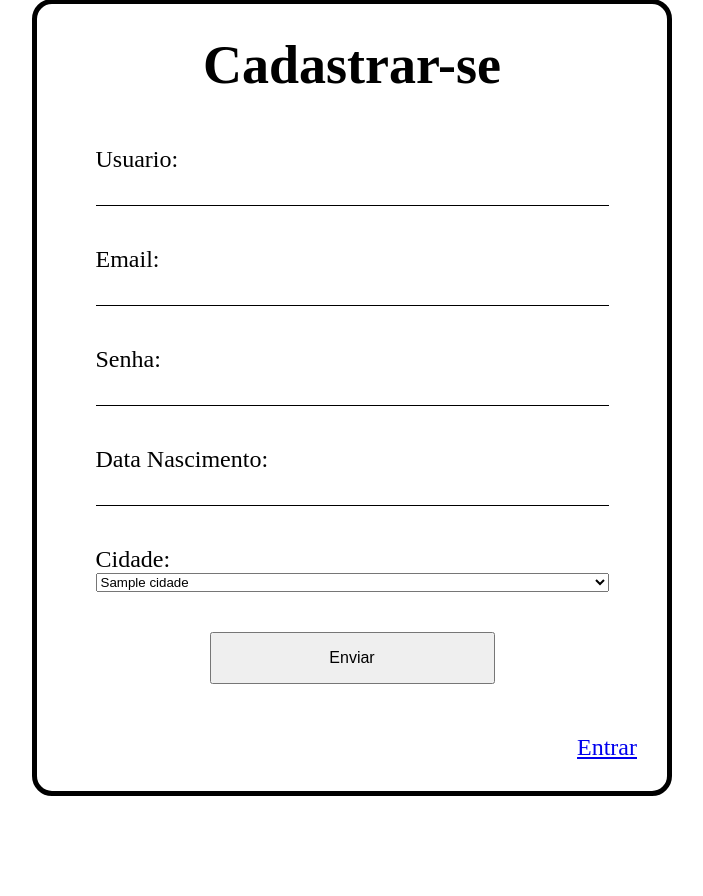
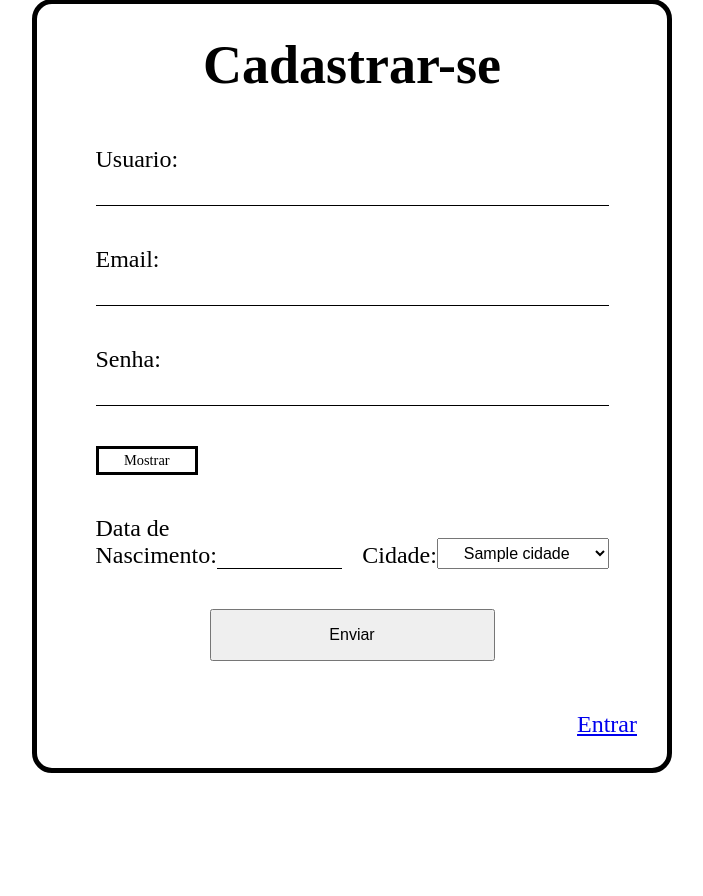
Before and after one commit to DimitriPD/ProjetoDetDel-Vicios, a PHP site: page /formulario.php in a window 1280 px wide. Shown: the part 182-1078 px from the top of the page, without its empty margins (288-991 px from the left). After the commit the page ends 955 px from the top, so only its background shows below. Run offline with PHP 8.4, Linux system fonts and the light colour scheme; tables that the repository leaves empty or names only in its code hold one stand-in row (values such as "Sample post").

Commit message:
validacao de formulario, falta ainda uma máscara para data e valida-la. Adicionado avisos para preencher campos' e limit na funcao selectFor

```diff
--- a/components.php
+++ b/components.php
@@ -7,7 +7,6 @@
     <link rel="stylesheet" href="./css/usuarios.css">
 
     <link rel="shortcut icon" href="./img/icones/detdelunity.jpeg" type="image/x-icon">
-    <script src="./js/script.js" defer></script>
 
     <title>Projeto DetDelDel</title>
 </head>
--- a/crudFunc.php
+++ b/crudFunc.php
@@ -1,5 +1,5 @@
 <?php
-    function selectFromDb (mysqli $conn, string $atributos, string $tabela, string $condicao = null, string $ordena = null) {
+    function selectFromDb (mysqli $conn, string $atributos, string $tabela, string $condicao = null, string $ordena = null, int $limita = null) {
         try {
             $sql = "SELECT $atributos FROM $tabela ";
 
@@ -8,7 +8,11 @@
             }
 
             if ($ordena !== null) {
-                $sql .= "ORDER BY $ordena";
+                $sql .= "ORDER BY $ordena ";
+            }
+
+            if ($limita !== null) {
+                $sql .= "LIMIT $limita ";
             }
 
             $result = mysqli_query($conn, $sql);
@@ -27,10 +31,17 @@
 
     function insertFromDb (mysqli $conn, string $tabela, string $valores) {
         try {
-            $id = 14;
-            $sql = "INSERT INTO $tabela values ($id, $valores)";
-            $result = mysqli_query($conn, $sql);
-            $linhas = mysqli_affected_rows( $conn );
+            $codUsuarioAnterior = selectFromDb($conn, 'cod_usuario', 'tb_usuarios', null, 'cod_usuario desc', 1);
+
+            if ($codUsuarioAnterior) {
+                while ($row = mysqli_fetch_assoc($codUsuarioAnterior)) {
+                    settype($row['cod_usuario'],'integer');
+                    $id = $row['cod_usuario'] + 1;
+                }
+            }
+
+            $sql = "INSERT INTO $tabela VALUES ($id, $valores)";
+            return mysqli_query($conn, $sql);
         } catch (Exception $e) {
             echo"Erro ao inserir no Banco: " . $e->getMessage();
         }
--- a/css/formulario.css
+++ b/css/formulario.css
@@ -44,6 +44,54 @@
 
 }
 
+.form-item:has(> .item_duplo) {
+    display: flex;
+    flex-direction: row;
+    align-items: end;
+    justify-content: space-between;
+    /* grid-template-columns: 1fr 1fr; */
+}
+
+.item_duplo {
+    display: flex;
+    flex-direction: row;
+    align-items: end;
+    justify-content: space-between;
+    width: 48%;
+}
+
+.aviso-erro {
+    background-image: linear-gradient(45deg, red 40%, white);
+    color: white;
+    font-size: 1rem;
+    margin :5px 0px;
+    padding: 5px;
+}
+
+.form-select {
+    font-size: 1rem;
+    width: 70%;
+    text-align: center;
+    padding: 5px;
+}
+
+.btn-mostra-senha {
+    display: flex;
+    align-items: center;
+    justify-content: center;
+    width: 20%;
+    cursor: pointer;
+    font-size: .9rem;
+    padding: 3px;
+    border: 3px solid;
+    transition: .3s;
+
+}
+
+.btn-mostra-senha:focus {
+    width: 22%;
+}
+
 .form-submit {
     width: 50%;
 }
@@ -51,6 +99,8 @@
 .form-submit button {
     padding: 15px;
     font-size: 1rem;
+    cursor: pointer;
+
 }
 
 .esconde-form {
--- a/formulario.php
+++ b/formulario.php
@@ -4,66 +4,77 @@
 
 <!DOCTYPE html>
 <html lang="pt-BR">
+
 <body onload="mudaFormText()">
     <?php echo $header?>
 
-        <div class="form-area" >
+    <div class="form-area">
         <section class='form-header esconde-form'>
             <h1>Entrar</h1>
         </section>
 
-            <form class="form esconde-form " action="./usuarios.php" method="post" autocomplete="off">
+        <form class="form esconde-form" action="./usuarios.php" method="post" autocomplete="off">
             <div class="form-item">
                 <label for="id_nome_usuario_entrar">Usuario: </label>
-                    <input type="text" name="nome_usuario" id="id_nome_usuario_entrar">
+                <input type="text" name="nome_usuario" id="id_nome_usuario_entrar" required>
             </div>
 
             <div class="form-item">
                 <label for="id_senha_entrar">Senha: </label>
-                    <input type="password" name="senha" id="id_senha_entrar">
+                <input type="password" name="senha" id="id_senha_entrar" required>
+            </div>
+
+            <div class="form-item">
+                <div class='btn-mostra-senha' id='btn-form-entrar' tabindex="0" onclick='mostraSenha("id_senha_entrar", id)'>Mostrar</div>
             </div>
 
             <div class="form-item form-submit">
                 <button type="submit" name="submit">Enviar</button>
             </div>
         </form>
-
-            <section class='form-header  '>
+        <!-- -------------------------------------------------------------------------------------------------- -->
+        <section class='form-header '>
             <h1>Cadastrar-se</h1>
         </section>
-            <form class='form ' action="./usuarios.php" method="post" autocomplete="off">
+        <form class='form ' id="form-cadastra" action="./usuarios.php" method="post" autocomplete="off">
             <div class="form-item">
                 <label for="id_nome_usuario_cadastrar">Usuario: </label>
-                    <input type="text" name="nome_usuario" id="id_nome_usuario_cadastrar">
+                <input type="text" name="nome_usuario" id="id_nome_usuario_cadastrar" required>
             </div>
-                <div class="form-item">
+            <div class="form-item aviso-email">
                 <label for="id_email">Email: </label>
-                    <input type="text" name="email" id="id_email">
+                <input type="text" name="email" id="id_email" required>
             </div>
-                <div class="form-item">
+            <div class="form-item aviso-senha">
                 <label for="id_senha_cadastrar">Senha: </label>
-                    <input type="password" name="senha" id="id_senha_cadastrar">
-                </div>
-                <div class="form-item">
-                    <label for="id_data_nascimento">Data Nascimento: </label>
-                    <input type="text" name="data_nascimento" id="id_data_nascimento">
+                <input type="password" name="senha" id="id_senha_cadastrar" class="esconde-senha" required>
             </div>
 
             <div class="form-item">
+                <div class='btn-mostra-senha' id='btn-form-cadastrar' tabindex="0" onclick='mostraSenha("id_senha_cadastrar", id)'>Mostrar</div>
+            </div>
 
+            <div class="form-item">
+                <div class="item_duplo">
+                    <label for="id_data_nascimento">Data de Nascimento: </label>
+                    <input type="text" name="data_nascimento" id="id_data_nascimento" required>
+                </div>
+
+                <div class="item_duplo">
                     <?php
-                            $selectCidades = selectFromDb($conn, 'cod_cidade, nome_cidade', 'tb_cidades');
+                        $selectCidades = selectFromDb($conn, 'cod_cidade, nome_cidade', 'tb_cidades', null, 'cod_cidade desc');
                         if ($selectCidades) {
                             echo '
                                 <label for="id_seleciona-cidade">Cidade: </label>
-                                    <select name="seleciona-cidade" id="id_seleciona-cidade">
+                                <select name="seleciona-cidade" class="form-select" id="id_seleciona-cidade">
                             ';
                                     while ($row = mysqli_fetch_assoc($selectCidades)) {
-                                            echo " <option name='teste'  value='{$row['cod_cidade']}'>  {$row['nome_cidade']}  </option>";
+                                        echo " <option name='teste' class='op_select'  value='{$row['cod_cidade']}'>  {$row['nome_cidade']}  </option>";
                                     };
                                     echo '</select>';
                         };
                     ?>
+                </div>
             </div>
 
             <div class="form-item form-submit">
@@ -72,13 +83,13 @@
         </form>
 
         <section class="muda-form">
-                <a href="#"  class="btn-muda-form" onclick="mudaForm()"> Cadastrar-se </a>
+            <a href="#" class="btn-muda-form" onclick="mudaForm()"> Cadastrar-se </a>
         </section>
 
 
     </div>
 
-
+    <script src="./js/formulario.js" defer></script>
 </body>
 
 </html>
--- /dev/null
+++ b/js/formulario.js
@@ -0,0 +1,100 @@
+function mudaForm() {
+    document.querySelectorAll('.form-header').forEach(element => {
+        element.classList.toggle('esconde-form')
+    });
+
+    document.querySelectorAll('.form').forEach(element => {
+        element.classList.toggle('esconde-form')
+    });
+
+    mudaFormText()
+}
+
+function mudaFormText() {
+    if (document.querySelectorAll('.form-header')[0].classList.contains('esconde-form')) {
+        document.querySelector('.btn-muda-form').innerHTML = 'Entrar'
+    } else {
+        document.querySelector('.btn-muda-form').innerHTML = 'Cadastrar-se'
+    }
+}
+
+function mostraSenha(id_input, id_botao) {
+    if (document.querySelector(`#${id_input}`).type === 'password') {
+        document.querySelector(`#${id_input}`).type = 'text'
+        document.querySelector(`#${id_botao}`).innerHTML = 'Esconder'
+    } else {
+        document.querySelector(`#${id_input}`).type = 'password'
+        document.querySelector(`#${id_botao}`).innerHTML = 'Mostrar'
+    }
+}
+
+const botoes_senha = document.querySelectorAll('.btn-mostra-senha')
+botoes_senha.forEach(botao => {
+    botao.addEventListener('keyup', e => {
+        if (e.key === 'Enter') {
+            e.target.click()
+        }
+    })
+});
+
+function checkEmail(email) {
+    const rgx = /^[a-z0-9.]+@[a-z0-9]+\.[a-z]+?$/i
+    return rgx.test(email)
+}
+
+let p_senha = null
+let p_email = null
+const form_cadastra = document.querySelector("#form-cadastra");
+form_cadastra.addEventListener('submit', (event) => {
+    event.preventDefault()
+
+    const usuario = document.querySelector('#id_nome_usuario_cadastrar').value
+    const email = document.querySelector('#id_email').value
+    const senha = document.querySelector('#id_senha_cadastrar').value
+    const nascimento = document.querySelector('#id_data_nascimento').value
+
+    if (usuario.trim() === '' || email.trim() === '' || senha.trim() === '' || nascimento.trim() === '') {
+        alert("Preencha todos os campos!")
+        return false
+    }
+
+    if (!checkEmail(email)) {
+        if (p_email === null) {
+            p_email = document.createElement('p')
+            p_email.className = 'aviso-erro'
+            p_email.innerHTML = 'Email inválido!.'
+            document.querySelector('.aviso-email').appendChild(p_email)
+            return false
+        }
+        return false
+    }
+
+    if (senha.length < 6) {
+        if (p_senha === null) {
+            p_senha = document.createElement('p')
+            p_senha.className = 'aviso-erro'
+            p_senha.innerHTML = 'Senha deve ter no mínimo 6 dígitos.'
+            document.querySelector('.aviso-senha').appendChild(p_senha)
+            return false
+        }
+
+        return false
+    }
+
+    alert("aaaaaaaaaaaaaa")
+})
+
+
+document.querySelector('#id_email').addEventListener('input', () => {
+    if (p_email !== null) {
+        document.querySelector('.aviso-email').removeChild(p_email)
+        p_email = null
+    }
+})
+
+document.querySelector('#id_senha_cadastrar').addEventListener('input', () => {
+    if (p_senha !== null) {
+        document.querySelector('.aviso-senha').removeChild(p_senha)
+        p_senha = null
+    }
+})
--- a/js/script.js
+++ /dev/null
@@ -1,19 +0,0 @@
-function mudaForm() {
-    document.querySelectorAll('.form-header').forEach(element => {
-        element.classList.toggle('esconde-form')
-    });
-
-    document.querySelectorAll('.form').forEach(element => {
-        element.classList.toggle('esconde-form')
-    });
-
-    mudaFormText()
-}
-
-function mudaFormText() {
-    if (document.querySelectorAll('.form-header')[0].classList.contains('esconde-form')) {
-        document.querySelector('.btn-muda-form').innerHTML = 'Entrar'
-    } else {
-        document.querySelector('.btn-muda-form').innerHTML = 'Cadastrar-se'
-    }
-}
```
Also changed, not shown: usuarios.php (+37 -44 lines). Lines whose indentation alone changed are shown as unchanged.
